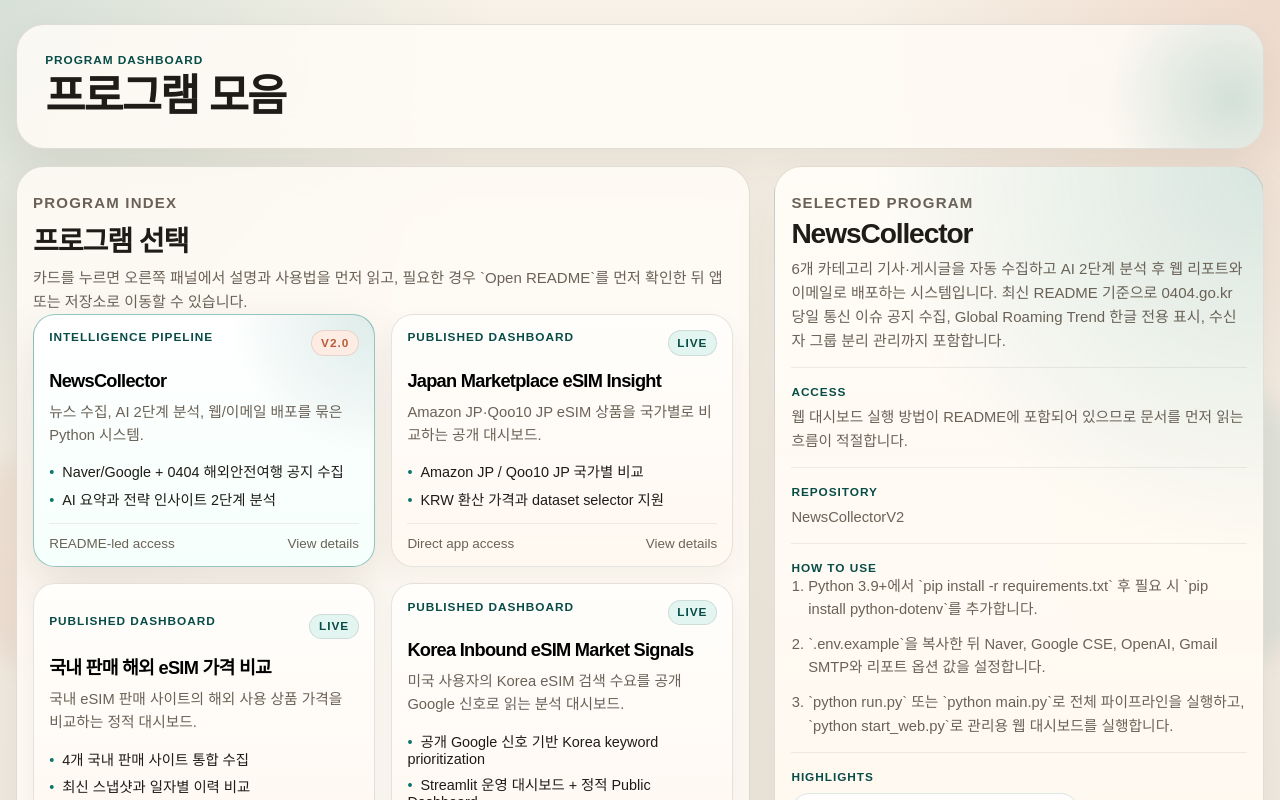
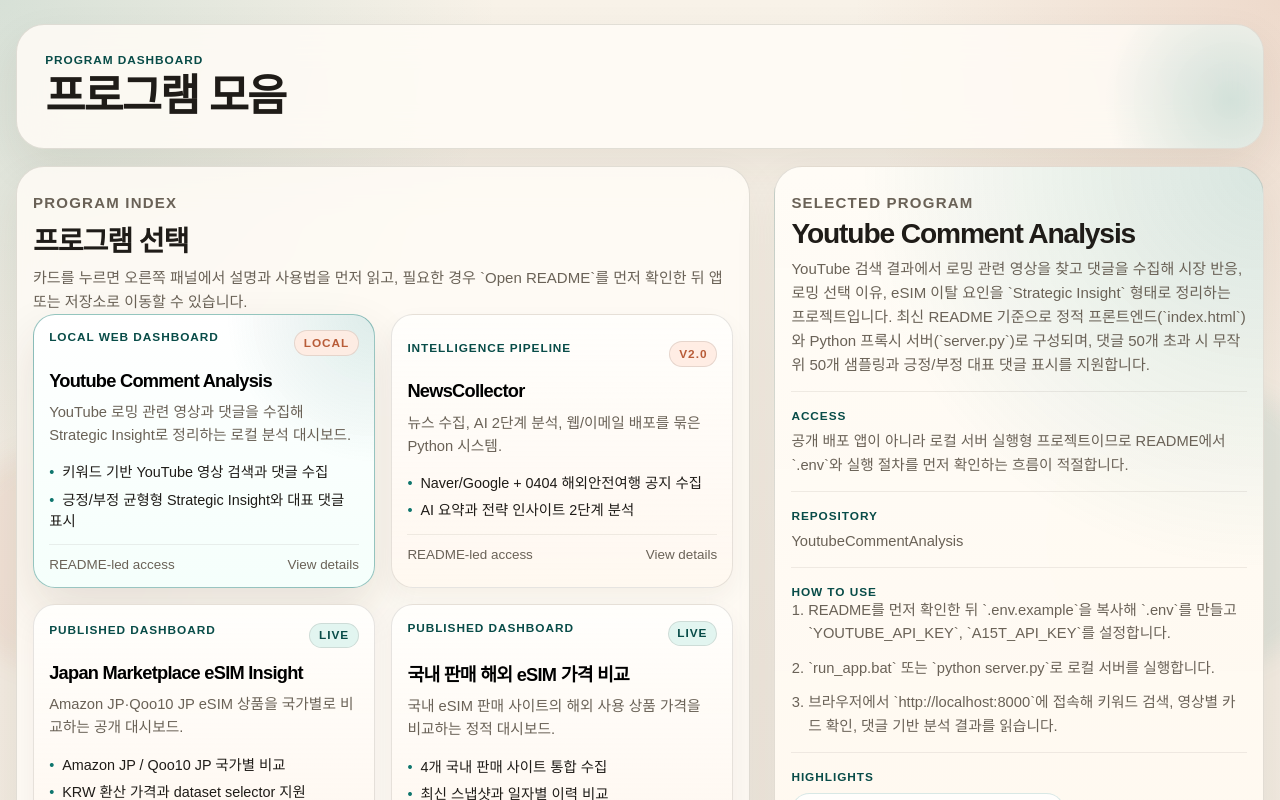
Before and after one commit to tyler-bit-ai/dashboard, a React (Vite) app: page / in a window 1280 px wide. Shown: the top 800 px of the page. Built offline with nearby package versions, Linux system fonts and the light colour scheme; a web font is replaced by a local one.

Commit message:
Add YoutubeCommentAnalysis to dashboard

```diff
--- a/src/data/programs.ts
+++ b/src/data/programs.ts
@@ -1,6 +1,40 @@
 import type { Program } from "../types/program";
 
 export const programs: Program[] = [
+  {
+    id: "youtube-comment-analysis",
+    displayName: "Youtube Comment Analysis",
+    repositoryName: "YoutubeCommentAnalysis",
+    category: "Local Web Dashboard",
+    status: "Local",
+    tagline:
+      "YouTube 로밍 관련 영상과 댓글을 수집해 Strategic Insight로 정리하는 로컬 분석 대시보드.",
+    summary:
+      "YouTube 검색 결과에서 로밍 관련 영상을 찾고 댓글을 수집해 시장 반응, 로밍 선택 이유, eSIM 이탈 요인을 `Strategic Insight` 형태로 정리하는 프로젝트입니다. 최신 README 기준으로 정적 프론트엔드(`index.html`)와 Python 프록시 서버(`server.py`)로 구성되며, 댓글 50개 초과 시 무작위 50개 샘플링과 긍정/부정 대표 댓글 표시를 지원합니다.",
+    usage: [
+      "README를 먼저 확인한 뒤 `.env.example`을 복사해 `.env`를 만들고 `YOUTUBE_API_KEY`, `A15T_API_KEY`를 설정합니다.",
+      "`run_app.bat` 또는 `python server.py`로 로컬 서버를 실행합니다.",
+      "브라우저에서 `http://localhost:8000`에 접속해 키워드 검색, 영상별 카드 확인, 댓글 기반 분석 결과를 읽습니다.",
+    ],
+    highlights: [
+      "키워드 기반 YouTube 영상 검색과 댓글 수집",
+      "긍정/부정 균형형 Strategic Insight와 대표 댓글 표시",
+      "50개 초과 댓글 샘플링으로 토큰 사용량 제어",
+    ],
+    tags: ["YouTube", "Comments", "Python", "Local Dashboard", "A15T API"],
+    links: {
+      accessNote:
+        "공개 배포 앱이 아니라 로컬 서버 실행형 프로젝트이므로 README에서 `.env`와 실행 절차를 먼저 확인하는 흐름이 적절합니다.",
+      readmeLabel: "Open README",
+      readmeUrl:
+        "https://github.com/tyler-bit-ai/YoutubeCommentAnalysis/blob/main/README.md",
+      primaryLabel: "Open Repository",
+      primaryUrl: "https://github.com/tyler-bit-ai/YoutubeCommentAnalysis",
+      secondaryLabel: "Open Repository Home",
+      secondaryUrl: "https://github.com/tyler-bit-ai/YoutubeCommentAnalysis",
+      accessMode: "readme",
+    },
+  },
   {
     id: "news-collector",
     displayName: "NewsCollector",
```
Also changed, not shown: 1 other file (tests, documents, lock files or other folders).
